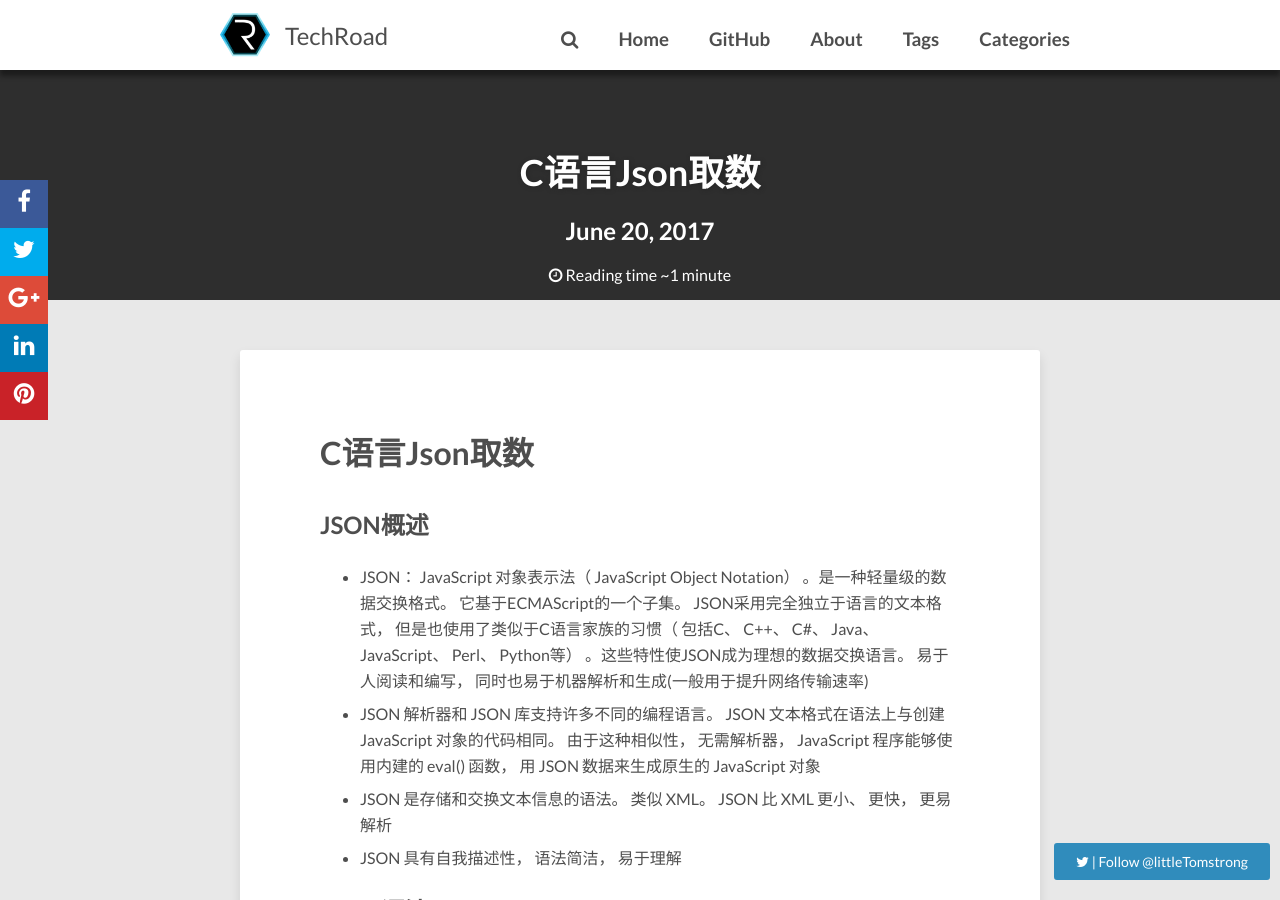
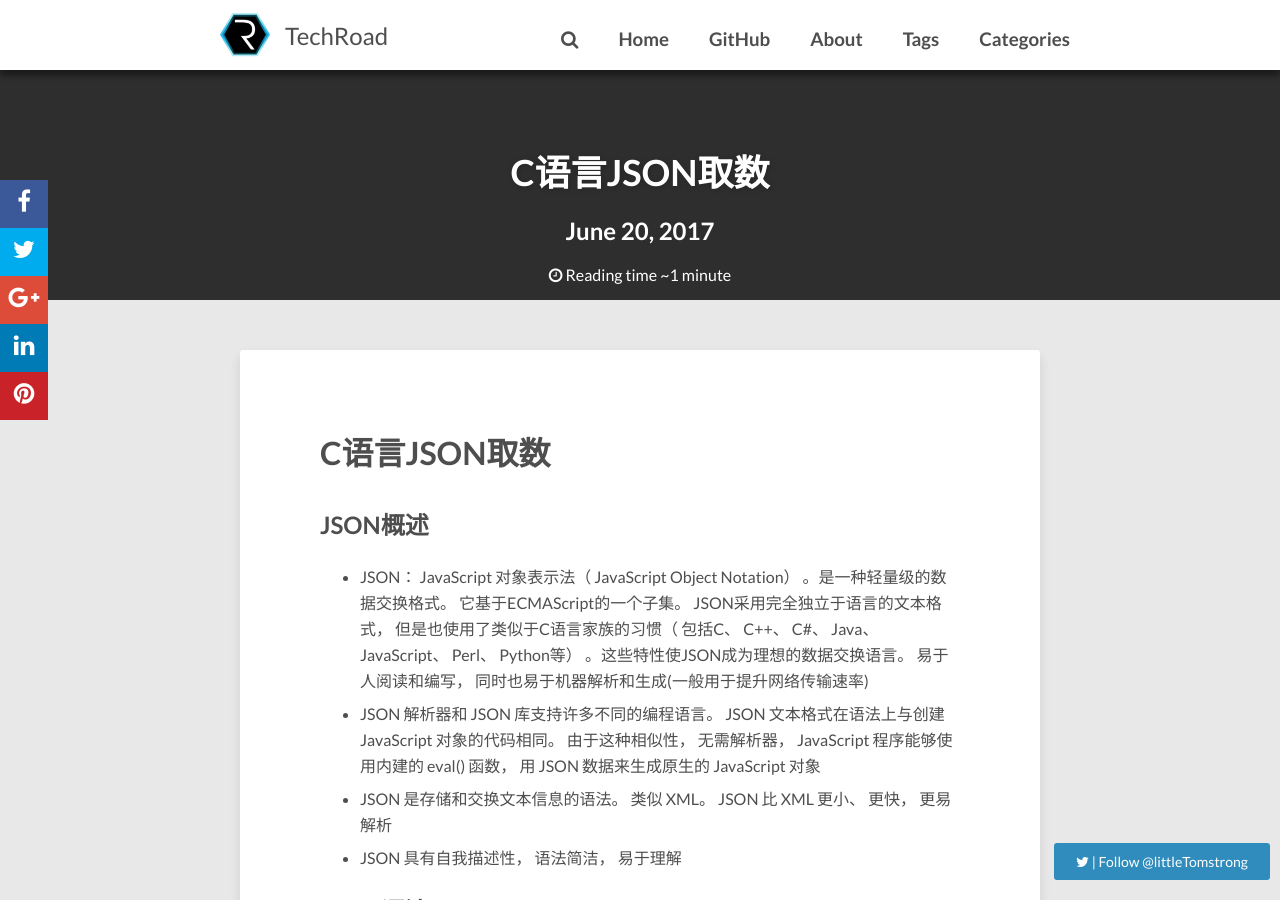
Before and after one commit to JianqingJiang/jianqingjiang.github.io, a Jekyll site: the page built from _posts/2017-06-20-json-decode.md, in a window 1280 px wide and 900 px high. Built offline with Jekyll 4.4.1, drawn with Linux system fonts in a browser that asks for light colours; nearby versions of some CDN libraries; comment, search, counter and statistics services are not loaded.

Commit message:
modified _config.yml

```diff
--- a/_posts/2017-06-20-json-decode.md
+++ b/_posts/2017-06-20-json-decode.md
@@ -1,6 +1,6 @@
 ---
 layout: post
-title: C语言Json取数
+title: C语言JSON取数
 description: "C语言JSON取数"
 tags: [Code]
 categories: [Code]
```
Also changed, not shown: 1 other file.
